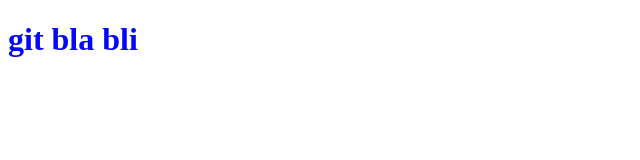
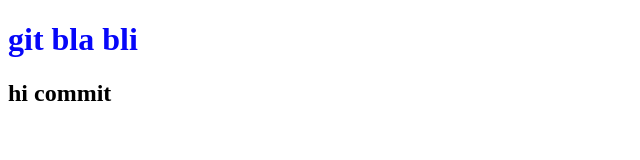
Before and after one commit to StarGhostSG/IBNR, a plain HTML site: page index.html in a window 1280 px wide. Shown: the whole page, without its empty margins (0-640 px from the left). Drawn offline with Linux system fonts and the light colour scheme.

Commit message:
modification at html h2

```diff
--- a/index.html
+++ b/index.html
@@ -8,6 +8,7 @@
 </head>
 <body>
     <h1>git bla bli</h1>
+    <h2>hi commit</h2>
 
 </body>
 </html>
```
